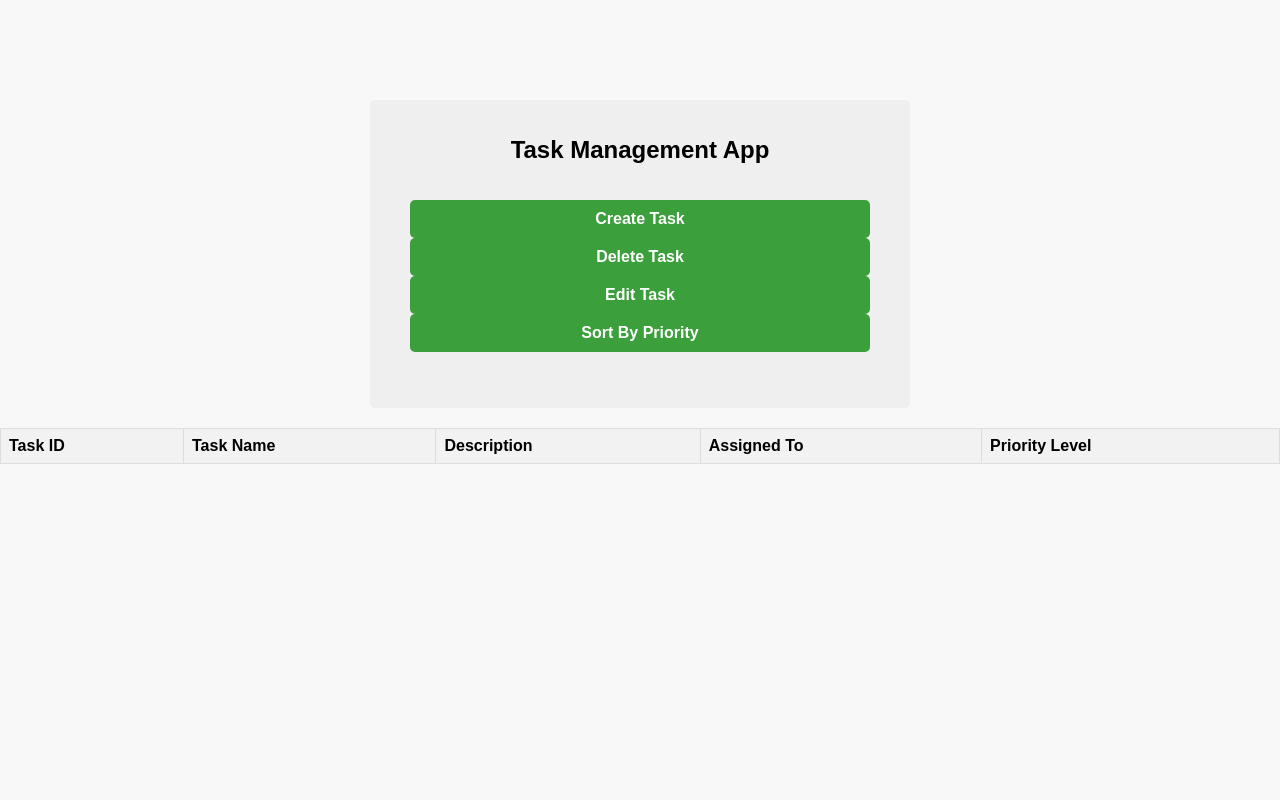
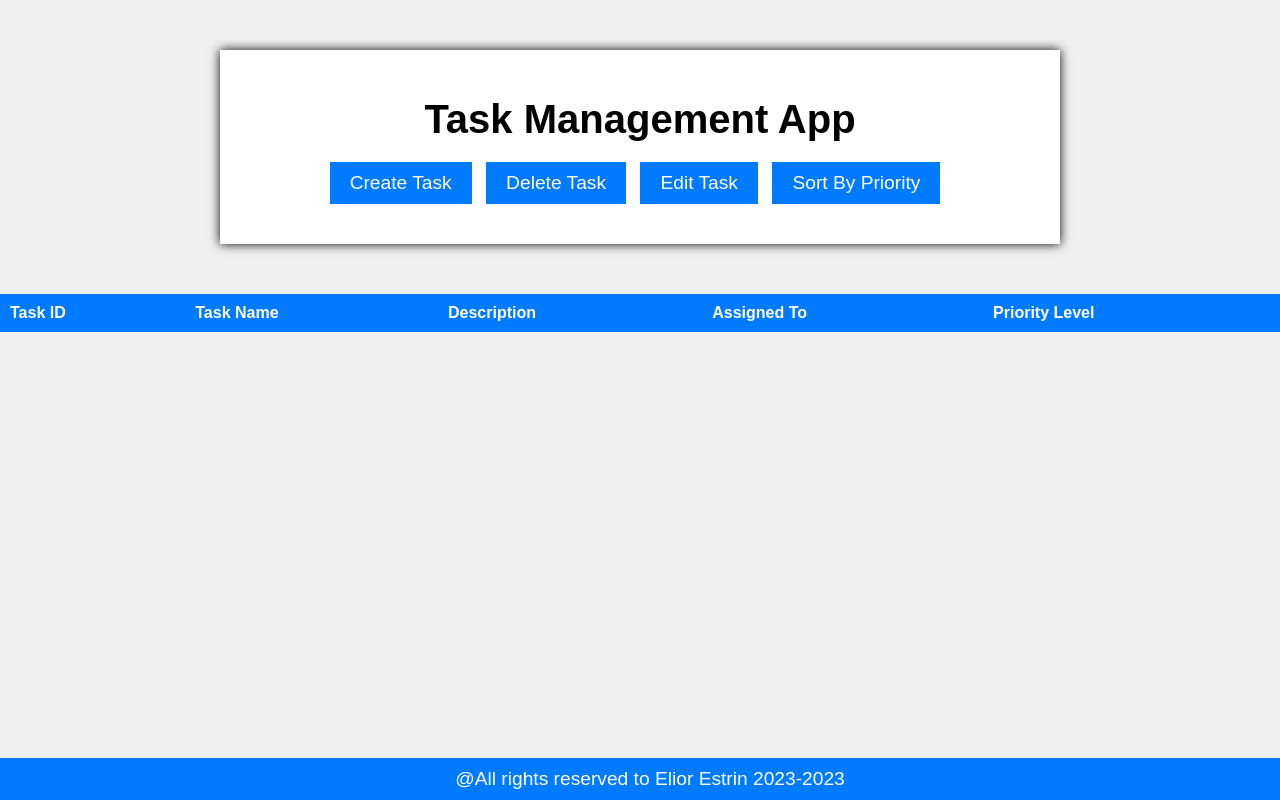
Before and after one commit to EliorEstrin/protfolio-DevOps-application, a Flask app: page / in a window 1280 px wide. Run offline with Flask 2, Linux system fonts and the light colour scheme; data that the repository does not hold is empty.

Commit message:
Css+html improvment+banner
in future will add js functions to improve css as well if needed hmu

Co-Authored-By: qOpEx <38114330+elior7557@users.noreply.github.com>

```diff
--- a/application/static/styles.css
+++ b/application/static/styles.css
@@ -1,59 +1,87 @@
+/* Global styles */
+body {
+    background-color: #f0f0f0;
+    font-family: Arial, sans-serif;
+    margin: 0;
+    padding: 0;
+}
 
-body {
-    background-color: #f8f8f8;
-    font-family: sans-serif;
-    width: 100%;
-    margin: 0 auto;
+/* App container */
+#task_management_app {
+    max-width: 800px;
+    margin: 50px auto;
     text-align: center;
-}
-#task_management_app {
-    padding: 20px;
-    margin: auto;
-    width: 500px;
-    background-color: #efefef;
-    border-radius: 5px;
-    margin-top: 100px;
-}
-h1 {
-    font-size: 24px;
-    font-weight: bold;
-}
-.options {
+    background-color: #fff;
+    box-shadow: 0px 0px 10px 0px #000;
     padding: 20px;
 }
-.options input[type="text"] {
+
+/* App title */
+#task_management_app h1 {
+    font-size: 2.5em;
+    margin-bottom: 20px;
+}
+
+/* Options container */
+.options {
+    margin-bottom: 20px;
+}
+
+.Banner {
+    position: fixed;
+    bottom: 0;
     width: 100%;
+    text-align: center;
+    background-color: #007bff;
+    color: white;
     padding: 10px;
-    margin-bottom: 10px;
-    border: 1px solid #e5e5e5;
+    font-size: 1.2em;
+    margin-top: 100px;
+
+
 }
-.options button {
-    padding: 10px;
-    background-color: #3b9f3b;
-    color: #ffffff;
+
+/* Buttons */
+button {
+    background-color: #007bff;
+    color: #fff;
     border: none;
-    font-weight: bold;
-    font-size: 16px;
-    width: 100%;
-    border-radius: 5px;
+    padding: 10px 20px;
+    margin-right: 10px;
+    font-size: 1.2em;
     cursor: pointer;
 }
-.options button:hover {
-    background-color: #2b8e2b;
+
+/* Form styles */
+form {
+    margin-bottom: 20px;
 }
 
+/* Input fields */
+input[type="text"] {
+    padding: 10px;
+    font-size: 1.2em;
+    margin-bottom: 10px;
+}
 
+/* Table styles */
 table {
     width: 100%;
     border-collapse: collapse;
+}
+
+th,
+td {
+    padding: 10px;
+    text-align: left;
+}
+
+thead {
+    background-color: #007bff;
+    color: #fff;
+}
+
+/* Result container */
+#result {
     margin-top: 20px;
-  }
-  th, td {
-    border: 1px solid #dddddd;
-    padding: 8px;
-    text-align: left;
-  }
-  th {
-    background-color: #f2f2f2;
-    font-weight: bold;
-  }
+}
--- a/application/templates/index.html
+++ b/application/templates/index.html
@@ -2,7 +2,7 @@
   <head>
     <title>Task Management App</title>
 
-    <link href="/static/styles.css" rel="stylesheet" type="text/css" />
+    <link href="../static/styles.css" rel="stylesheet" type="text/css" />
     <script src="https://cdnjs.cloudflare.com/ajax/libs/jquery/3.6.3/jquery.min.js"></script>
   </head>
   <body>
@@ -87,6 +87,9 @@
         </tbody>
       </table>
     </div>
+    <div class="Banner">
+@All rights reserved to Elior Estrin 2023-2023
+</div>
     <script src="/static/app.js"></script>
   </body>
 </html>
```
